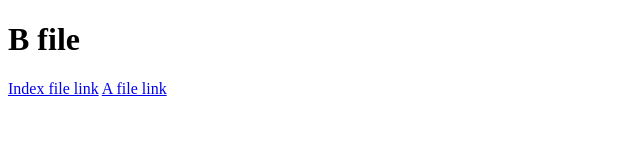
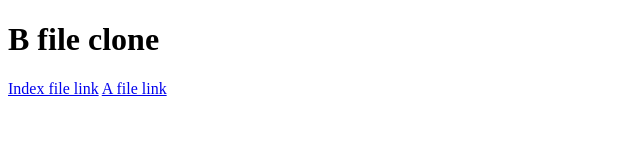
Before and after one commit to Artemib/git-test, a plain HTML site: page b.html in a window 1280 px wide. Shown: the whole page, without its empty margins (0-640 px from the left). Drawn offline with Linux system fonts and the light colour scheme.

Commit message:
B file edit

```diff
--- a/b.html
+++ b/b.html
@@ -7,7 +7,7 @@
     <title>B file</title>
 </head>
 <body>
-    <h1>B file</h1>
+    <h1>B file clone</h1>
     <a href="index.html">Index file link</a>
     <a href="a.html">A file link</a>
 </body>
```
